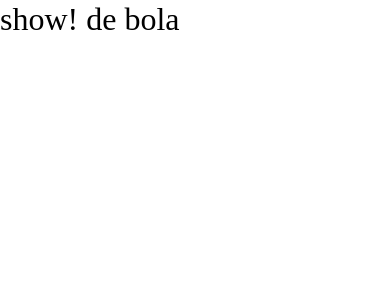
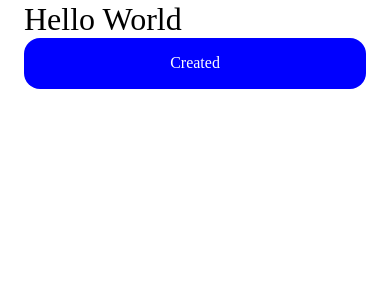
Before and after one commit to LeoAzevedo59/NubbleApp, a React Native app: screen / in a window 390 px wide. Shown: the top 300 px of the page. Built offline with nearby package versions, Linux system fonts and the light colour scheme.

Commit message:
feat: add component

```diff
--- a/App.tsx
+++ b/App.tsx
@@ -1,12 +1,16 @@
 import React from 'react';
 
-import {SafeAreaView} from 'react-native';
+import {SafeAreaView, View} from 'react-native';
 import {Text} from './src/components/Text/Text';
+import {Button} from './src/components/Button/Button';
 
 export default function App(): React.JSX.Element {
   return (
     <SafeAreaView>
-      <Text preset="headingLarge">show! de bola</Text>
+      <View style={{paddingHorizontal: 24}}>
+        <Text preset="headingLarge">Hello World</Text>
+        <Button title="Created" />
+      </View>
     </SafeAreaView>
   );
 }
--- /dev/null
+++ b/src/components/Button/Button.tsx
@@ -0,0 +1,26 @@
+import React from 'react';
+import {TouchableOpacity} from 'react-native';
+import {Text} from '../Text/Text';
+
+interface ButtonProps {
+  title: string;
+}
+
+export function Button({title}: ButtonProps) {
+  return (
+    <>
+      <TouchableOpacity
+        style={{
+          paddingHorizontal: 20,
+          paddingVertical: 14,
+          backgroundColor: 'blue',
+          alignItems: 'center',
+          borderRadius: 16,
+        }}>
+        <Text bold style={{color: '#fff'}}>
+          {title}
+        </Text>
+      </TouchableOpacity>
+    </>
+  );
+}
```
